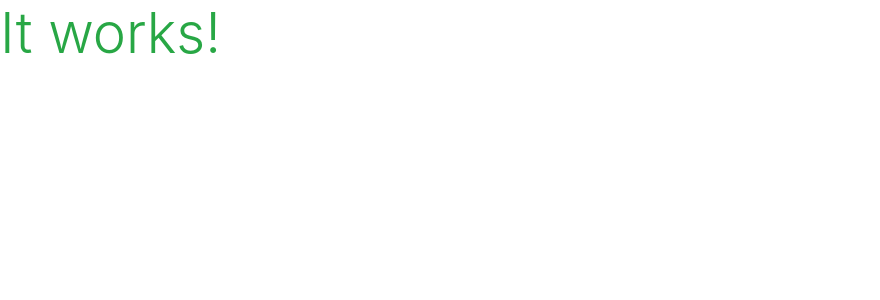
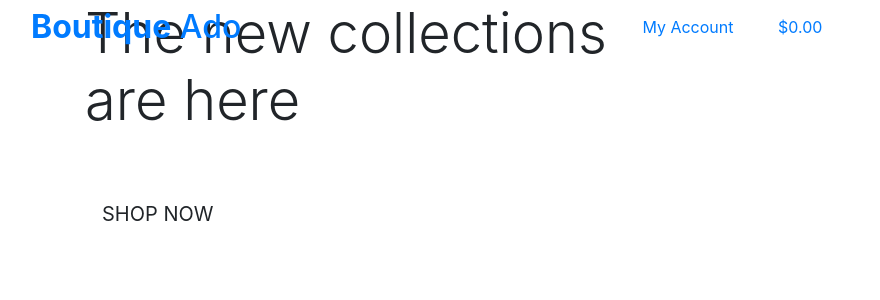
Before and after one commit to katjacodes/mamasLetterbox, a Django app: page / in a window 1280 px wide. Shown: the top 300 px of the page, without its empty margins (0-880 px from the left). Run offline with Django 3.2, Linux system fonts and the light colour scheme; some libraries are stand-ins or nearby versions.

Commit message:
add homepage content

```diff
--- a/home/templates/home/index.html
+++ b/home/templates/home/index.html
@@ -1,6 +1,30 @@
+<!--- credit: code taken from https://github.com/Code-Institute-Solutions/boutique_ado_v1/blob/6a51b60c029c78540dd10d7c5b241eaa902aa000/home/templates/home/index.html and edited to fit project needs -->
+
+
 {% extends "base.html" %}
 {% load static %}
 
+{% block page_header %}
+    <div class="container header-container">
+        <div class="row">
+            <div class="col"></div>
+        </div>
+    </div>
+{% endblock %}
+
 {% block content %}
-    <h1 class="equals display-4 text-success">It works!</h1>
+    <div class="container h-100">
+        <div class="row h-100">
+            <div class="col-7 col-md-6 my-auto">
+                <h1 class="display-4 logo-font text-black">
+                    The new collections are here
+                </h1>
+                <div class="my-5">
+                    <h4>
+                        <a href="" class="shop-now-button btn btn-lg rounded-0 text-uppercase py-3">Shop Now</a>
+                    </h4>
+                </div>
+            </div>
+        </div>
+    </div>
 {% endblock %}
--- a/templates/base.html
+++ b/templates/base.html
@@ -1,3 +1,5 @@
+<!--- credit: code taken from https://github.com/Code-Institute-Solutions/boutique_ado_v1/blob/ff562b96deb39f74dd41cc7d00beea0e3b21061a/templates/base.html and edited to fit project needs -->
+
 {% load static %}
 
 <!doctype html>
@@ -29,10 +31,56 @@
     {% block extra_js %}
     {% endblock %}
 
-    <title>Mama's Letterbox {% block extra_title %}{% endblock %}</title>
+    <title>Boutique Ado {% block extra_title %}{% endblock %}</title>
   </head>
   <body>
-    <header class="container-fluid fixed-top"></header>
+    <header class="container-fluid fixed-top">
+        <div class="row">
+            <div class="col-12 col-lg-4 my-auto py-1 py-lg-0 text-center text-lg-left">
+                <a href="{% url 'home' %}" class="nav-link main-logo-link">
+                    <h2 class="logo-font text-black my-0"><strong>Boutique</strong> Ado</h2>
+                </a>
+            </div>
+            <div class="col-12 col-lg-4 my-auto py-1 py-lg-0">
+                <ul class="list-inline list-unstyled text-center text-lg-right my-0">
+                    <li class="list-inline-item dropdown">
+                        <a class="text-black nav-link" href="#" id="user-options" data-toggle="dropdown" aria-haspopup="true" aria-expanded="false">
+                            <div class="text-center">
+                                <div><i class="fas fa-user fa-lg"></i></div>
+                                <p class="my-0">My Account</p>
+                            </div>
+                        </a>
+                        <div class="dropdown-menu border-0" aria-labelledby="user-options">
+                            {% if request.user.is_authenticated %}
+                                {% if request.user.is_superuser %}
+                                    <a href="" class="dropdown-item">Product Management</a>
+                                {% endif %}
+                                <a href="" class="dropdown-item">My Profile</a>
+                                <a href="{% url 'account_logout' %}" class="dropdown-item">Logout</a>
+                            {% else %}
+                                <a href="{% url 'account_signup' %}" class="dropdown-item">Register</a>
+                                <a href="{% url 'account_login' %}" class="dropdown-item">Login</a>
+                            {% endif %}
+                        </div>
+                    </li>
+                    <li class="list-inline-item">
+                        <a class="{% if grand_total %}text-info font-weight-bold{% else %}text-black{% endif %} nav-link" href="">
+                            <div class="text-center">
+                                <div><i class="fas fa-shopping-bag fa-lg"></i></div>
+                                <p class="my-0">
+                                    {% if grand_total %}
+                                        ${{ grand_total|floatformat:2 }}
+                                    {% else %}
+                                        $0.00
+                                    {% endif %}
+                                </p>
+                            </div>
+                        </a>
+                    </li>
+                </ul>
+            </div>
+        </div>
+    </header>
 
     {% if messages %}
         <div class="message-container"></div>
@@ -46,5 +94,7 @@
 
     {% block postloadjs %}
     {% endblock %}
+
+
   </body>
 </html>
```
